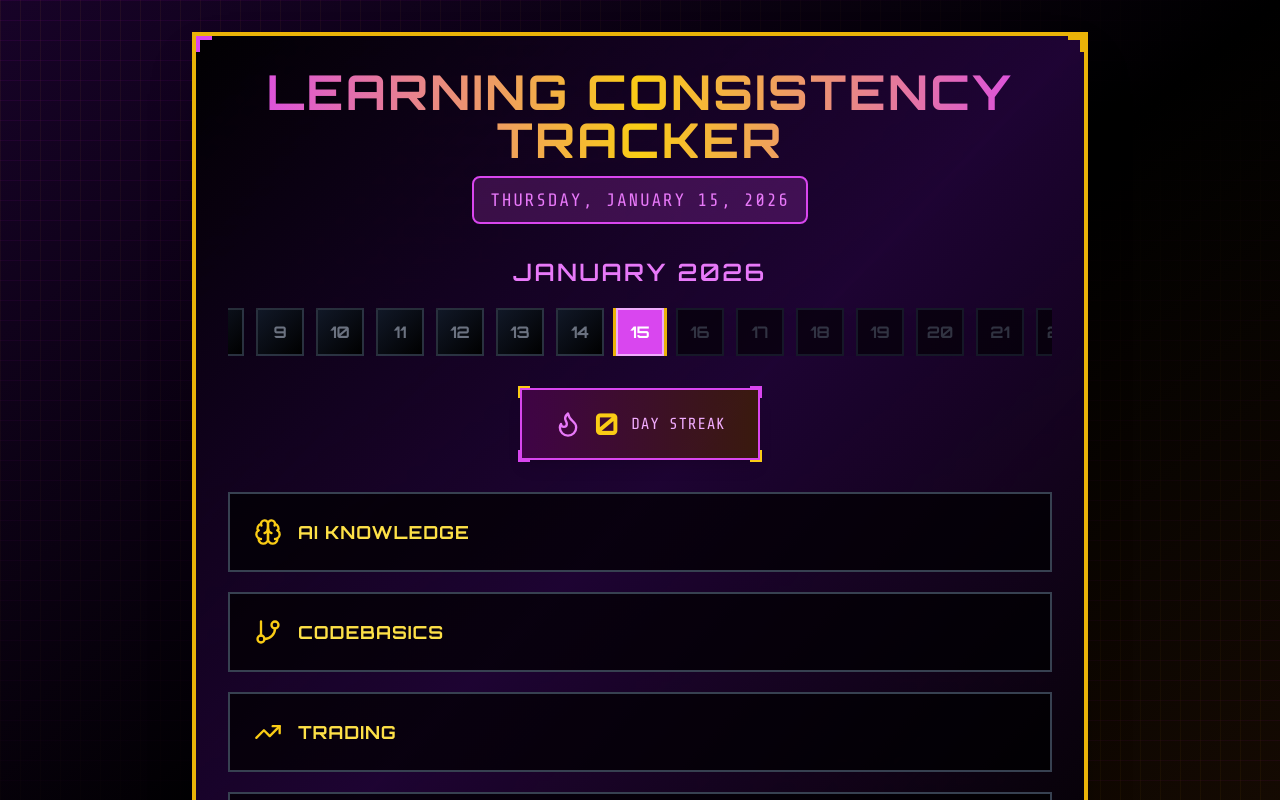
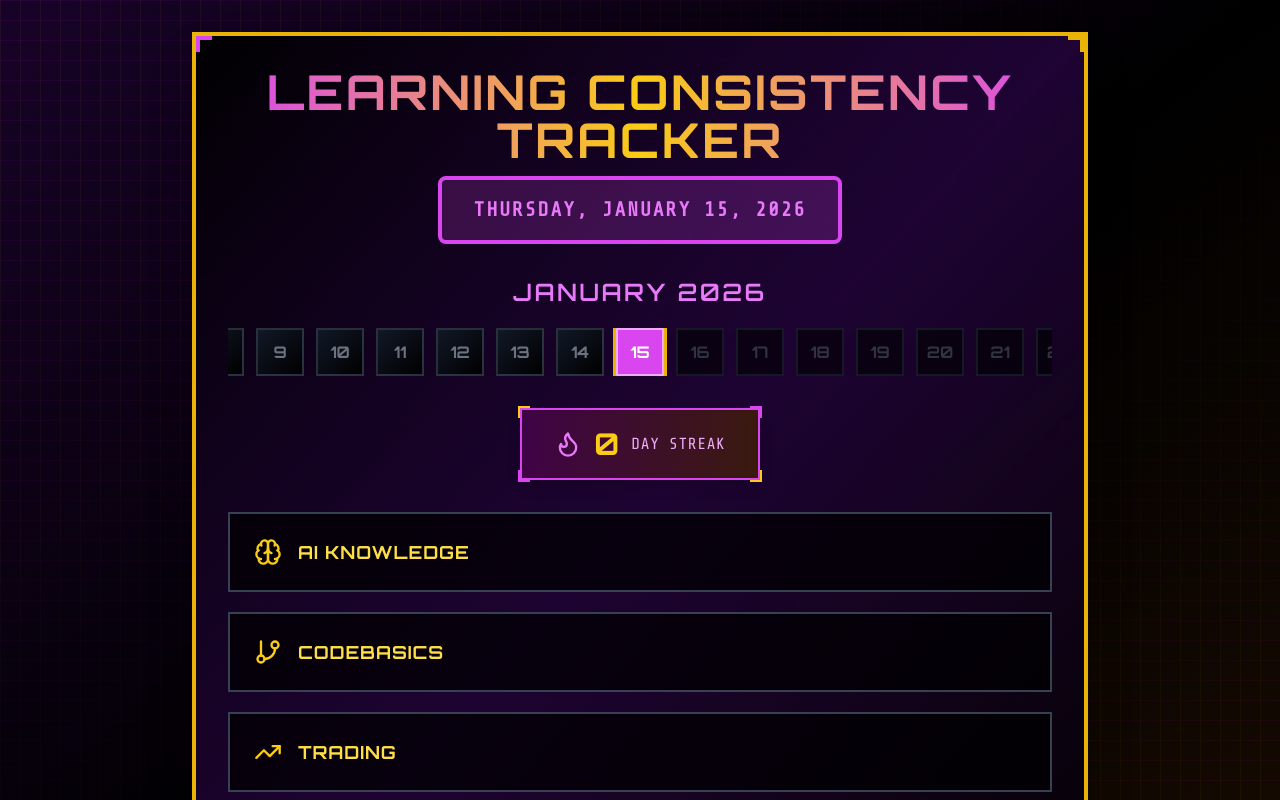
Before and after one commit to Saisumanthv/Learning-Consistency-Tracker, a React (Vite) app: page / in a window 1280 px wide. Shown: the top 800 px of the page. Built offline with nearby package versions, Linux system fonts and the light colour scheme; no server answers.

Commit message:
Updated App.tsx

```diff
--- a/src/App.tsx
+++ b/src/App.tsx
@@ -273,8 +273,8 @@ export default function App() {
                 LEARNING CONSISTENCY TRACKER
               </h1>
             </div>
-            <div className="inline-block bg-fuchsia-500/20 border-2 border-fuchsia-500 px-4 py-2 rounded-lg">
-              <p className="text-sm sm:text-base md:text-lg text-fuchsia-400 tracking-widest uppercase">
+            <div className="inline-block bg-fuchsia-500/20 border-4 border-fuchsia-500 px-8 py-4 rounded-lg">
+              <p className="text-base sm:text-lg md:text-xl text-fuchsia-400 tracking-widest uppercase font-bold">
                 {formatDate(new Date(selectedDate + 'T00:00:00'))}
               </p>
             </div>
```
